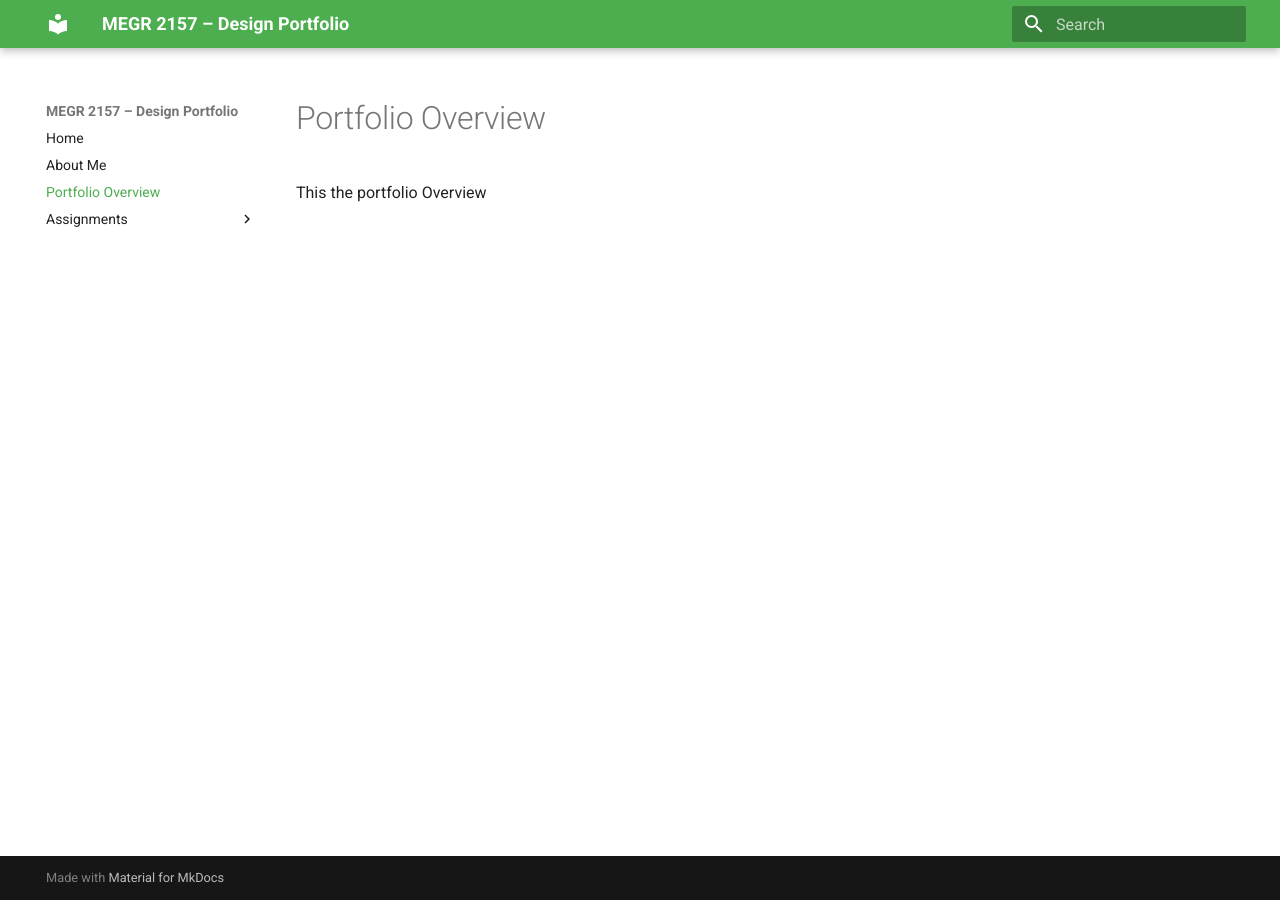
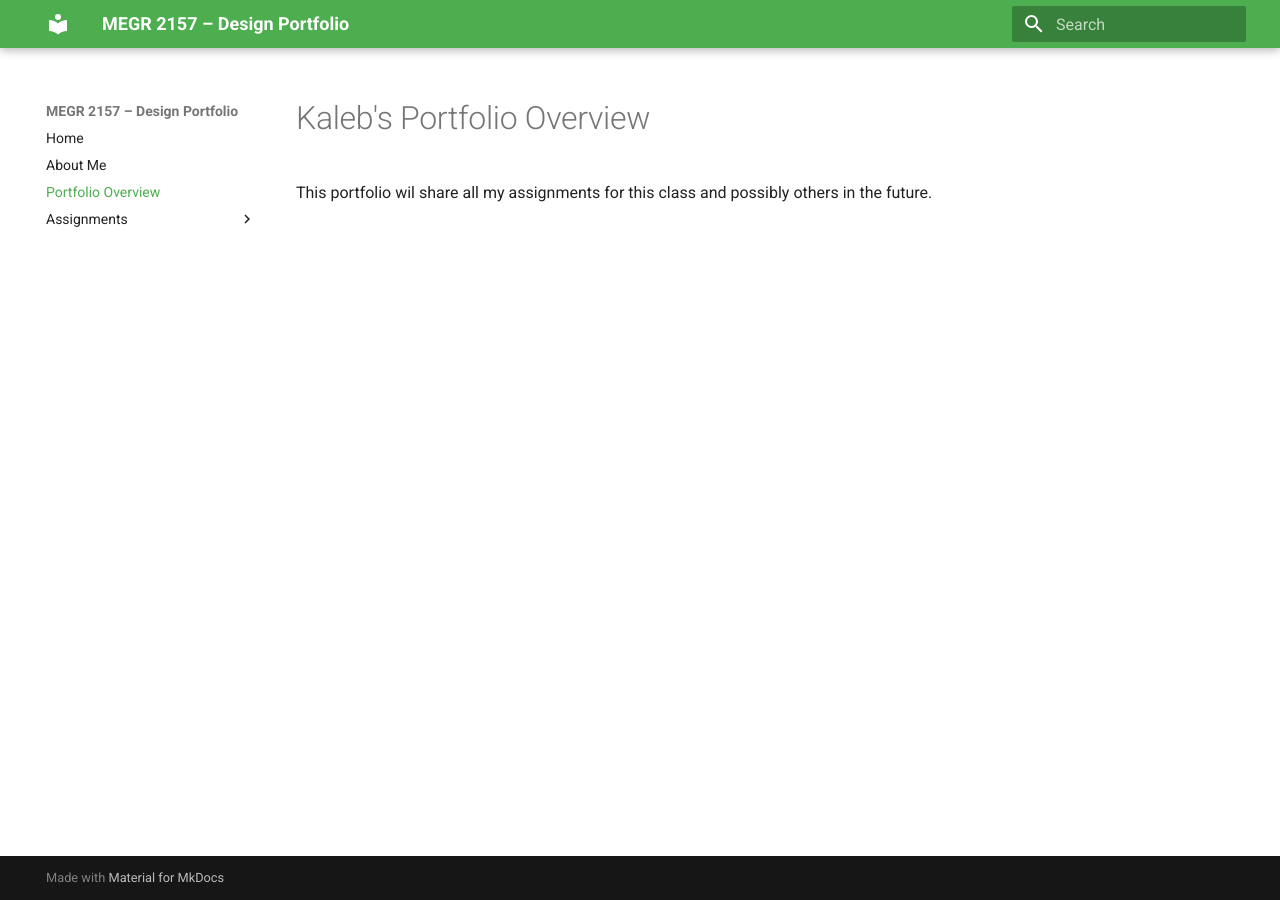
Before and after one commit to kdedrick123/MEGR-portfolio-, an MkDocs documentation site: the page built from docs/portfolio-overview.md, in a window 1280 px wide. Built offline with MkDocs 1.6.1 and Material for MkDocs 9.7.7, drawn with Linux system fonts in a browser that asks for light colours.

Commit message:
Revise portfolio overview title and content
Updated the title and description of the portfolio overview.

```diff
--- a/docs/portfolio-overview.md
+++ b/docs/portfolio-overview.md
@@ -1,3 +1,3 @@
-# Portfolio Overview
+# Kaleb's Portfolio Overview
 
-This the portfolio Overview
+This portfolio wil share all my assignments for this class and possibly others in the future.
```
